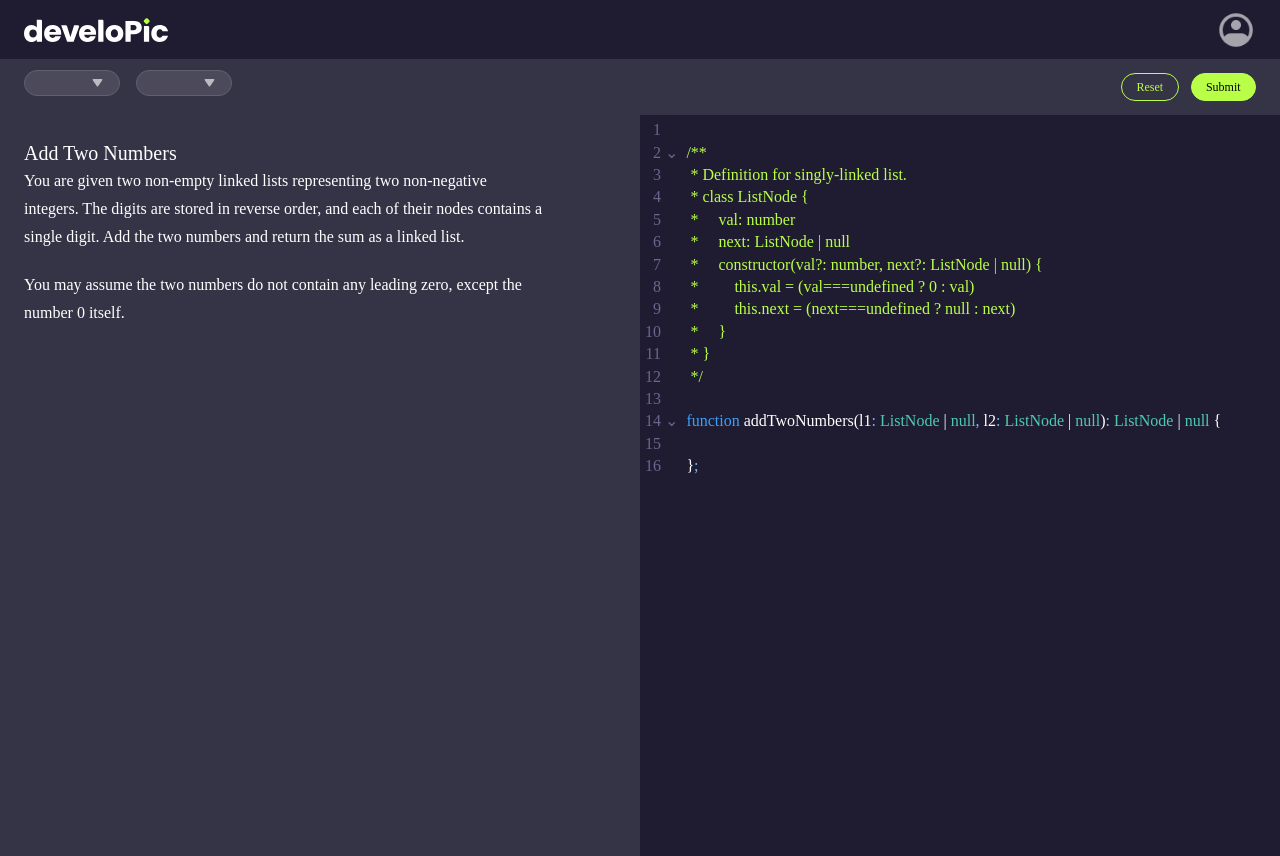
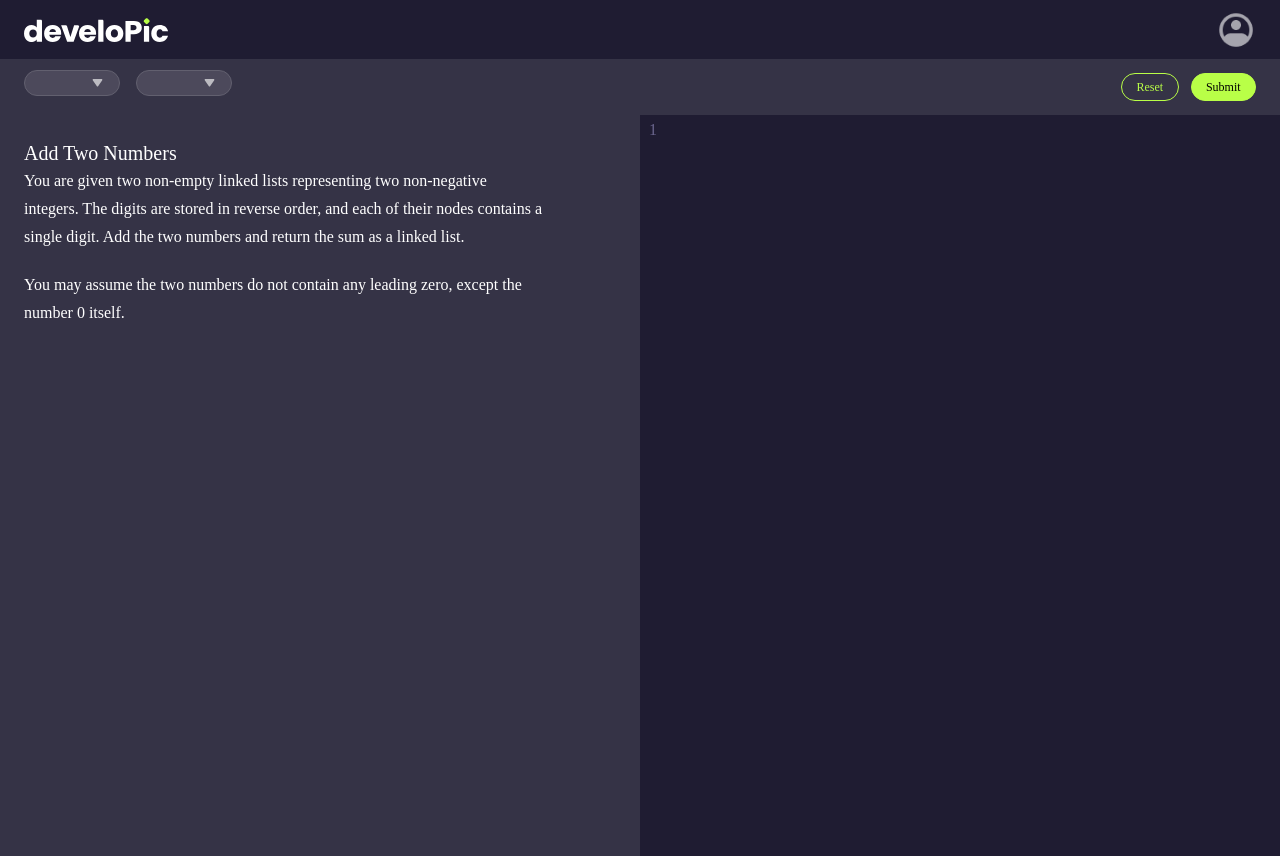
Before and after one commit to dhr05074/developic, a React (Vite) app in the folder front/: page /problem in a window 1280 px wide. Built offline with nearby package versions, Linux system fonts and the light colour scheme.

Commit message:
v0.0.0:44 problem.hook useEffect 문제 해결하면서 생긴 사이드 이펙트 제거

```diff
--- a/front/package.json
+++ b/front/package.json
@@ -16,7 +16,6 @@
         "@emotion/react": "^11.10.6",
         "@emotion/styled": "^11.10.6",
         "@lezer/highlight": "^1.1.4",
-        "@uiw/codemirror-theme-vscode": "^4.21.3",
         "@uiw/codemirror-themes": "^4.19.11",
         "@uiw/react-codemirror": "^4.19.11",
         "@yarnpkg/plugin-pnp": "^4.0.0-rc.43",
--- a/front/src/component/Button/Function.Button.tsx
+++ b/front/src/component/Button/Function.Button.tsx
@@ -1,7 +1,7 @@
 import styled from "styled-components";
 
 type PropsType = {
-    func?: void;
+    func?: () => void;
     type: "line" | "full";
     size: "large" | "medium" | "small";
     name: string;
@@ -33,13 +33,13 @@ export default function ButtonFunction(props: PropsType) {
     const active = `button_${props.size}`;
     if (props.type === "full") {
         return (
-            <FullButton id="button_function" className={active}>
+            <FullButton id="button_function" className={active} onClick={props.func}>
                 {props.name}
             </FullButton>
         );
     } else if (props.type === "line") {
         return (
-            <LineButton id="button_function" className={active}>
+            <LineButton id="button_function" className={active} onClick={props.func}>
                 {props.name}
             </LineButton>
         );
--- a/front/src/component/CodeEditor/CodeEditor.tsx
+++ b/front/src/component/CodeEditor/CodeEditor.tsx
@@ -6,16 +6,16 @@ import { tags as t } from "@lezer/highlight";
 import { useState } from "react";
 
 //theme
-import { vscodeDark } from "@uiw/codemirror-theme-vscode";
 
 //lang
 import { javascript } from "@codemirror/lang-javascript";
 import { cpp } from "@codemirror/lang-cpp";
 import { StreamLanguage } from "@codemirror/language";
+import { RecoilState } from "recoil";
 // import { go } from "@codemirror/legacy-modes/mode/go";
 
 type PropsType = {
-    code: string | undefined;
+    code: RecoilState<string | undefined> | string;
 };
 
 const samplecode = `
@@ -35,6 +35,7 @@ function addTwoNumbers(l1: ListNode | null, l2: ListNode | null): ListNode | nul
 
 };`;
 
+//분기점 만들기 - js,go,cpp
 const extensions = [javascript({ jsx: true }), cpp()];
 
 //gutter : line 번호
@@ -75,14 +76,15 @@ const myTheme = createTheme({
 });
 
 export default function CodeEditor(props: PropsType) {
-    const [code, setCode] = useState("");
+    const [code, setCode] = useState<RecoilState<string | undefined> | string>();
 
     const editor = useRef<HTMLDivElement>(null);
-
+    console.log(code?.toString);
+    // atob()
     const { setContainer } = useCodeMirror({
         container: editor.current,
         extensions,
-        value: atob(code),
+        value: "",
         theme: myTheme,
         height: "100%",
         maxHeight: "80%",
@@ -99,6 +101,7 @@ export default function CodeEditor(props: PropsType) {
 
     useEffect(() => {
         if (props.code) {
+            console.log("props.code", props.code);
             setCode(props.code);
         } else {
             setCode(btoa(samplecode));
--- a/front/src/component/Problem/Problem.Body.tsx
+++ b/front/src/component/Problem/Problem.Body.tsx
@@ -1,17 +1,18 @@
 import { useRef, useEffect } from "react";
 import MarkDown from "@/component/Resizable/MarkDown";
 import useResizable from "@/hook/resizable.hook";
-import useProblem from "../../hook/Problem.hook";
+import useProblem from "@/hook/Problem.hook";
 import CodeEditor from "../CodeEditor/CodeEditor";
 
 export default function ProblemComponent() {
-    const { problem } = useProblem();
+    const { editorInCode, problem } = useProblem();
     const runner = useRef<HTMLDivElement>(null);
     const body = useRef<HTMLSelectElement>(null);
     const { getRef, handleMouseMove, handleMouseDown, handleMouseUp, runnerWidth } = useResizable();
 
     useEffect(() => {
         getRef(runner, body);
+        console.log("editorInCode", editorInCode, "code", problem?.code);
     }, []);
     return (
         <div id="CodeEditor" className="App h-full w-full">
@@ -50,7 +51,7 @@ You may assume the two numbers do not contain any leading zero, except the numbe
                         ref={runner}
                         className="flex h-full flex-none bg-Navy-900 "
                     >
-                        <CodeEditor code={problem?.code} />
+                        <CodeEditor code={editorInCode} />
                     </div>
                 </article>
                 {/* 움직임 */}
--- a/front/src/component/Problem/Problem.Nav.tsx
+++ b/front/src/component/Problem/Problem.Nav.tsx
@@ -1,9 +1,11 @@
 import Button from "../Button/Function.Button";
 import SelectComponent from "../Select/Select";
 import useSelectComponent from "@/hook/SelectComponent.hook";
+import useProblem from "@/hook/Problem.hook";
 
 function ProblemNav() {
     const { languages, difficultList, setLang, setDifficulty, selectOptoin } = useSelectComponent();
+    const { initEditor } = useProblem();
     return (
         <section id="problem_nav" className="flex w-full flex-row items-center justify-between bg-Navy-800 px-6 py-2">
             <article id="problem_nav_options" className=" relative flex h-10 w-52 flex-row">
@@ -21,7 +23,7 @@ function ProblemNav() {
                 />
             </article>
             <article id="problem_nav_buttons" className="flex flex-row gap-3">
-                <Button name="Reset" type="line" size="small" />
+                <Button name="Reset" type="line" size="small" func={initEditor} />
                 <Button name="Submit" type="full" size="small" />
             </article>
         </section>
--- a/front/src/hook/Problem.hook.tsx
+++ b/front/src/hook/Problem.hook.tsx
@@ -2,7 +2,7 @@ import { useEffect } from "react";
 import { useRecoilState } from "recoil";
 import { useSearchParams } from "react-router-dom";
 import { api, CancelToken } from "@/api/defaultApi";
-import { languageState, difficultState, problemIdState, problemState } from "../recoil/problem.recoil";
+import { problemIdState, problemState, editorInCode } from "../recoil/problem.recoil";
 import { ProgrammingLanguage } from "api/api";
 
 // recoil로 변경
@@ -14,11 +14,17 @@ const useProblem = () => {
 
     const [problemId, setProblemId] = useRecoilState(problemIdState);
     const [problem, setProblem] = useRecoilState(problemState);
+    const [editorCode, setEditorCode] = useRecoilState(editorInCode);
     const [searchParams] = useSearchParams();
     const getDifficulty = Number(searchParams.get("difficulty"));
     const getLanguage = searchParams.get("language") as ProgrammingLanguage;
 
+    const initEditor = () => {
+        setEditorCode(problem?.code);
+        console.log("initEditor", editorCode);
+    };
     const initProblem = () => {
+        console.log("initProblem");
         if (problemId) {
             api.getProblem(problemId, {
                 cancelToken: new CancelToken(function executor(c) {
@@ -49,18 +55,12 @@ const useProblem = () => {
             const p_data = await api.getProblem(problemId);
             if (p_data) {
                 setProblem(p_data.data);
+                setEditorCode(p_data.data.code);
                 clearInterval(interval);
             }
         }, 3000);
     };
     // didMount 대용
-
-    useEffect(() => {
-        createProblem().then(async (r: string) => {
-            getProblemData(r);
-        });
-    }, [problem]);
-
     useEffect(() => {
         return () => {
             console.log("problem hook unmount");
@@ -74,6 +74,8 @@ const useProblem = () => {
         initProblem,
         problemId,
         problem,
+        editorInCode,
+        initEditor,
         // getProblemState,
     };
 };
--- a/front/src/mocks/handlers.ts
+++ b/front/src/mocks/handlers.ts
@@ -58,12 +58,14 @@ export default [
      */
     rest.post(`${apiUrl}/problems`, async (req, res, ctx) => {
         console.log("msw post problems : ", req.body);
-        onCreateProblem();
         // return res(ctx.status(404), ctx.json(null));
         return res(ctx.status(200), ctx.json(createProblem));
     }),
     rest.get(`${apiUrl}/problems/:requestId`, async (req, res, ctx) => {
         const { requestId } = req.params;
+        console.log("get ID", requestId);
+        await onCreateProblem();
+
         return res(ctx.status(200), ctx.json(getProblem));
     }),
 ];
--- a/front/src/recoil/problem.recoil.ts
+++ b/front/src/recoil/problem.recoil.ts
@@ -28,6 +28,10 @@ export const problemState = atom<Problem | null>({
     key: "problem",
     default: null,
 });
+export const editorInCode = atom<string | undefined>({
+    key: "editorInCode",
+    default: undefined,
+});
 
 // recoil에서 비동기를 사용하려면 suspence를 사용해야한다.
 // export const setProblemId = selector({
--- a/front/src/routes/Stepper.tsx
+++ b/front/src/routes/Stepper.tsx
@@ -6,7 +6,7 @@ import { motion } from "framer-motion";
 
 function StepperComponent() {
     const { StepperList, endStep } = useStepper();
-    const { problemId, problem } = useProblem();
+    const { problemId, problem, createProblem, getProblemData } = useProblem();
 
     // if (step === 1) {
     //     stepButton = "문제 풀러가기";
@@ -18,6 +18,16 @@ function StepperComponent() {
         invisible: "opacity-0 invisible",
     };
     useEffect(() => {
+        //여기 문제
+        if (!problem) {
+            createProblem().then(async (r: string) => {
+                getProblemData(r);
+            });
+        }
+    }, [problem]);
+
+    useEffect(() => {
+        console.log("useEffect2");
         console.log(problem, StepperList.comp.step);
 
         if (StepperList.comp.step === "loading") {
```
Also changed, not shown: 2 other files (tests, documents, lock files or other folders).
